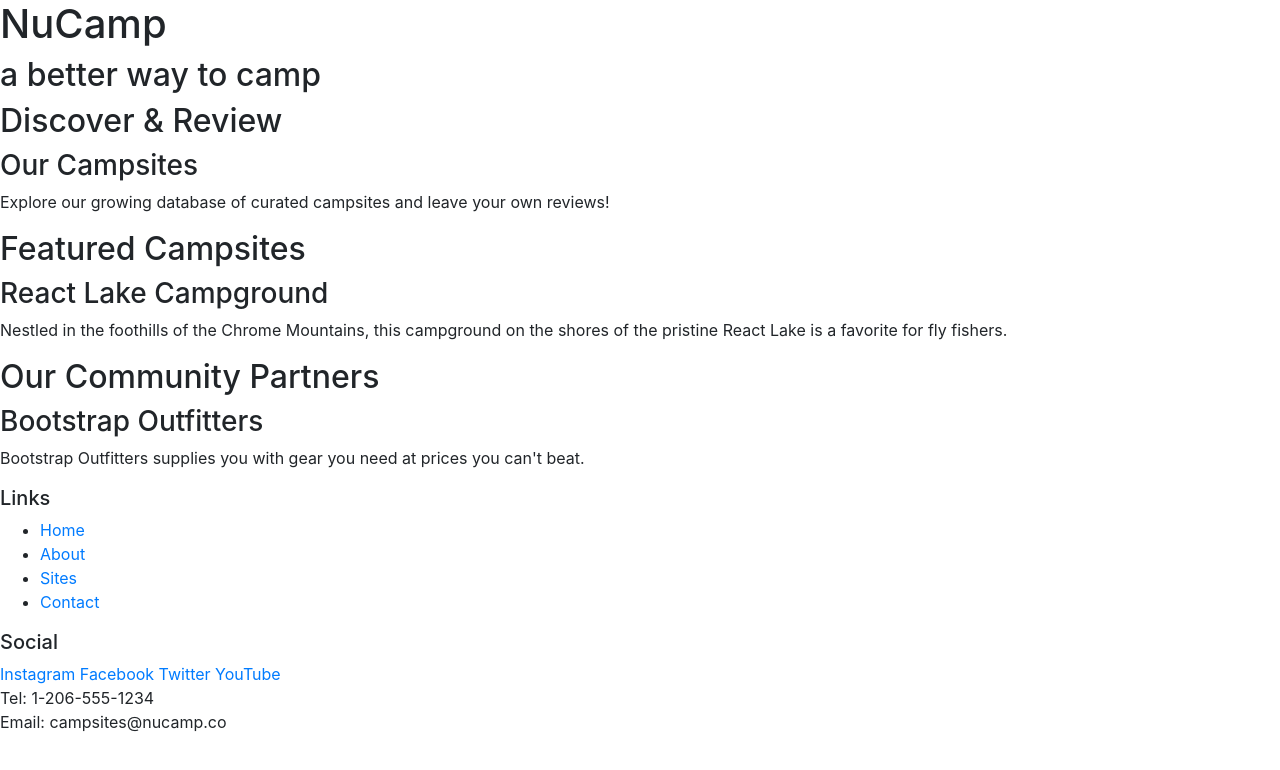
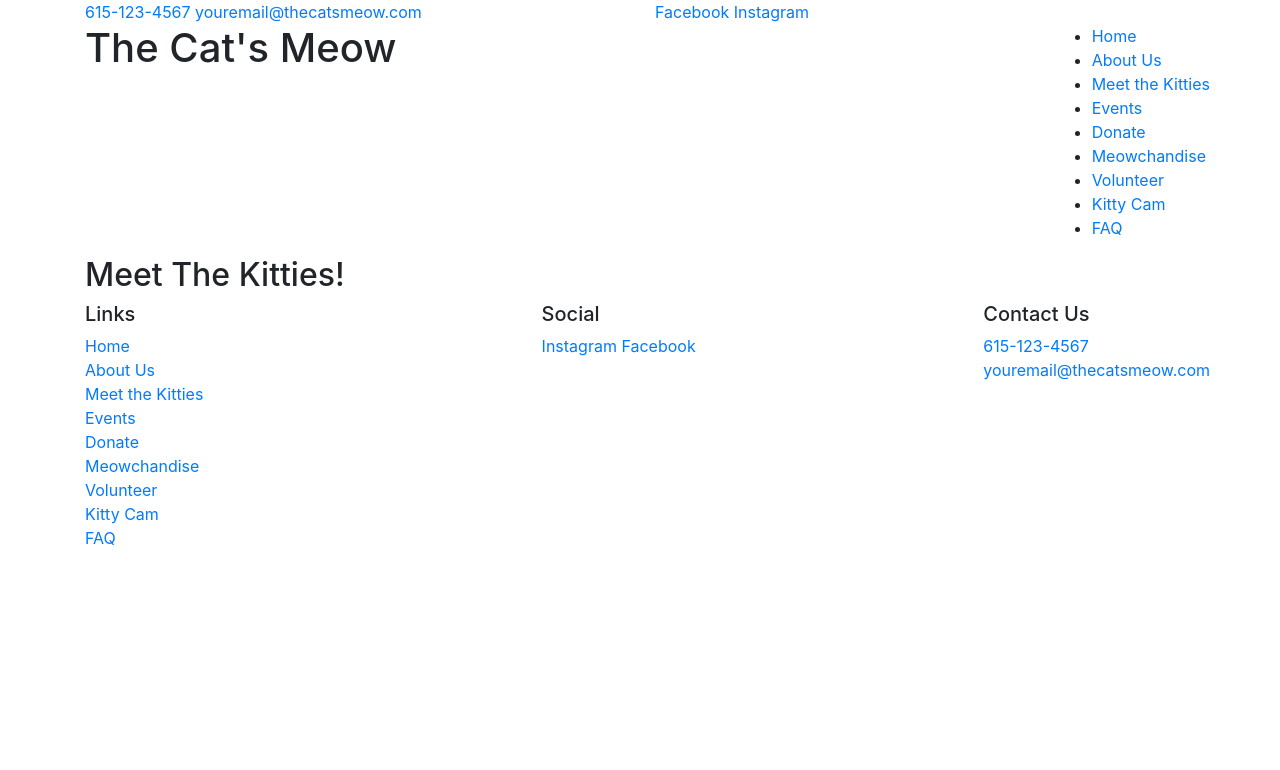
Before and after one commit to tashabryn/thecatsmeow, a website: page index.html in a window 1280 px wide. Drawn offline with nearby package versions, Linux system fonts and the light colour scheme.

Commit message:
Added Some HTML

```diff
--- /dev/null
+++ b/css/styles.css
@@ -0,0 +1,3 @@
+div {
+    background: lightblue;
+  }
--- a/index.html
+++ b/index.html
@@ -9,56 +9,85 @@
     <!-- Bootstrap CSS -->
     <link rel="stylesheet" href="node_modules/bootstrap/dist/css/bootstrap.min.css" />
 
-    <title>NuCamp: A Better Way To Camp</title>
+    <title>The Cat's Meow</title>
 </head>
 
 <body>
 
+    <div class="container div-1">
+        <div class="row">
+            <div class="col align-items-center">
+                <a href="#">615-123-4567</a>
+                <a href="#">youremail@thecatsmeow.com</a>
+            </div>
+            <div class="col align-items-center">
+                <a href="#">Facebook</a>
+                <a href="#">Instagram</a>
+            </div>
+        </div>
+    </div>
+
     <header>
+        <div class="container">
+            <div class="row">
+                <div class="col">
+                    <h1>The Cat's Meow</h1>
+                </div>
                 <div>
-            <h1>NuCamp</h1>
-            <h2>a better way to camp</h2>
+                    <ul>
+                        <li><a href="#">Home</a></li>
+                        <li><a href="#">About Us</a></li>
+                        <li><a href="#">Meet the Kitties</a></li>
+                        <li><a href="#">Events</a></li>
+                        <li><a href="#">Donate</a></li>
+                        <li><a href="#">Meowchandise</a></li>
+                        <li><a href="#">Volunteer</a></li>
+                        <li><a href="#">Kitty Cam</a></li>
+                        <li><a href="#">FAQ</a></li>
+                    </ul>
+                </div>
+            </div>
         </div>
     </header>
 
-    <div>
-        <h2>Discover & Review</h2>
-        <h3>Our Campsites</h3>
-        <p>Explore our growing database of curated campsites and leave your own reviews!</p>
+    <div class="container">
+        <div class="row">
+            <div class="col">
+                <h2>Meet The Kitties!</h2>
             </div>
-
-    <div>
-        <h2>Featured Campsites</h2>
-        <h3>React Lake Campground</h3>
-        <p>Nestled in the foothills of the Chrome Mountains, this campground on the shores of the pristine React Lake is a favorite for fly fishers.</p>
         </div>
-
-    <div>
-        <h2>Our Community Partners</h2>
-        <h3>Bootstrap Outfitters</h3>
-        <p>Bootstrap Outfitters supplies you with gear you need at prices you can't beat.</p>
     </div>
 
     <footer>
-        <div>
+        <div class="container">
+            <div class="row">
+                <div class="col">
                     <h5>Links</h5>
-            <ul>
+                    <ul class="list-unstyled">
                         <li><a href="#">Home</a></li>
-                <li><a href="#">About</a></li>
-                <li><a href="#">Sites</a></li>
-                <li><a href="#">Contact</a></li>
+                        <li><a href="#">About Us</a></li>
+                        <li><a href="#">Meet the Kitties</a></li>
+                        <li><a href="#">Events</a></li>
+                        <li><a href="#">Donate</a></li>
+                        <li><a href="#">Meowchandise</a></li>
+                        <li><a href="#">Volunteer</a></li>
+                        <li><a href="#">Kitty Cam</a></li>
+                        <li><a href="#">FAQ</a></li>
                     </ul>
                 </div>
-        <div>
+                <div class="col">
                     <h5>Social</h5>
                     <a href="http://instagram.com/">Instagram</a>
                     <a href="http://facebook.com/">Facebook</a>
-            <a href="http://twitter.com/">Twitter</a>
-            <a href="http://youtube.com/">YouTube</a>
                 </div>
                 <div>
-            Tel: 1-206-555-1234<br />
-            Email: campsites@nucamp.co
+                    <h5>Contact Us</h5>
+                    <a href="#">615-123-4567</a>
+                    <div>
+                    <a href="#">youremail@thecatsmeow.com</a>
+                    </div>
+                </div>
+            </div>
         </div>
     </footer>
 
```
Lines whose indentation alone changed are shown as unchanged.
